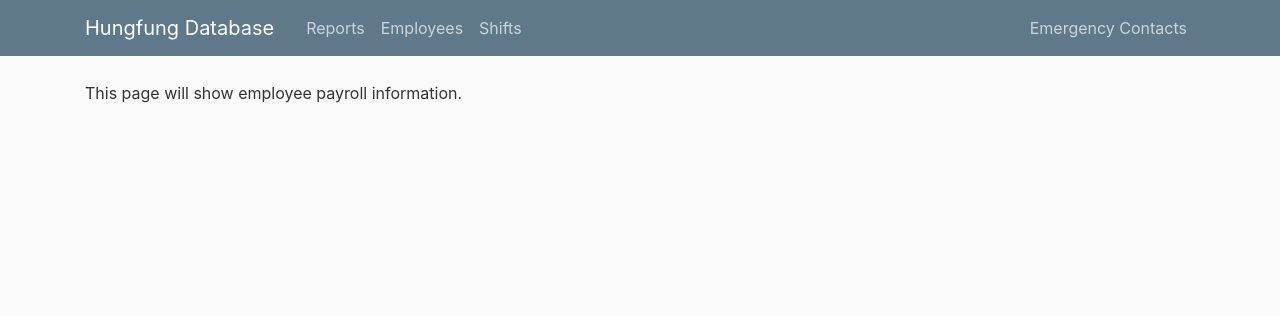
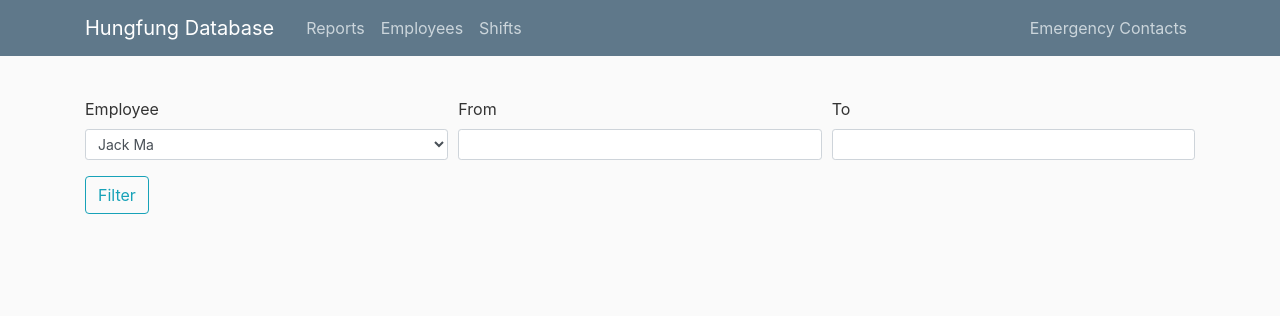
Before and after one commit to ShahramZaheri/cmpt354project, a Flask app: page /report/payroll in a window 1280 px wide. Shown: the top 316 px of the page. Run offline with Flask 2, Linux system fonts and the light colour scheme; data comes from the database, SQL or seed files in the repository; some libraries are stand-ins or nearby versions.

Commit message:
added drop down and filter text boxes to Payroll.html

```diff
--- a/flaskr/__init__.py
+++ b/flaskr/__init__.py
@@ -4,7 +4,7 @@ from datetime import datetime
 
 
 from flask import Flask, render_template, url_for, flash, redirect, request
-from forms import NewEmployeeForm, update_employee_info_form, remove_employee_form
+from forms import NewEmployeeForm, update_employee_info_form, remove_employee_form, PayrollForm
 
 
 
@@ -169,8 +169,24 @@ def create_app(test_config=None):
 
         @app.route('/report/payroll', methods=['GET', 'POST'])
         def payroll():
-                #form=NewEmployeeForm()
-                return render_template('payroll.html')
+                form = PayrollForm()
+                conn = sqlite3.connect("instance/flaskr.sqlite")
+                conn.row_factory = dict_factory
+                cur = conn.cursor()
+
+                # Populate drop down dynamically
+                cur.execute(''' SELECT EmployeeID, Fname, Lname FROM Employee''')
+                employees = cur.fetchall()
+                employees_list=[(employee['Fname'] + " " + employee['Lname']) for employee in employees]
+                form.employee_filter.choices = employees_list
+                if form.validate_on_submit():
+
+
+                        conn.commit()
+                        cur.close()
+
+                        return redirect(url_for('payroll'))
+                return render_template('payroll.html', form = form)
 
 
         @app.route('/report/tax', methods=['GET', 'POST'])
@@ -194,7 +210,7 @@ def create_app(test_config=None):
                 connection.row_factory = dict_factory
                 cur = connection.cursor()
 
-                # get distinct employee id to create tables
+                # get emergency contact info
                 cur.execute('''
                                 SELECT EC.ContactName, EC.PhoneNumber,
                                 EC.Relation, E.Fname, E.Lname
--- a/flaskr/templates/payroll.html
+++ b/flaskr/templates/payroll.html
@@ -1,5 +1,65 @@
 {% extends "layout.html" %}
 {% block content %}
 
-<p>This page will show employee payroll information.</p>
+<form method="POST" action="">
+        {{ form.hidden_tag() }}
+        <fieldset class="form-group">
+        </fieldset>
+
+        <div class="form-row">
+
+                <!-- Employee Dropdown  -->
+                <div class="form-group col-md-4">
+                        {{ form.employee_filter.label(class="form-control-label") }}
+
+                        {% if form.employee_filter.errors %}
+                        {{ form.employee_filter(class="form-control form-control-sm is-invalid") }}
+                        <div class="invalid-feedback">
+                          {% for error in form.employee_filter.errors %}
+                          <span>{{ error }}</span>
+                          {% endfor %}
+                        </div>
+                        {% else %}
+                        {{ form.employee_filter(class="form-control form-control-sm") }}
+                        {% endif %}
+                </div>
+
+
+                <!-- start date to filter  -->
+                <div class=" form-group col-md-4">
+                        {{ form.start_date.label(class="form-control-label") }}
+
+                        {% if form.start_date.errors %}
+                        {{ form.start_date(class="form-control form-control-lg is-invalid") }}
+                        <div class="invalid-feedback">
+                                {% for error in form.start_date.errors %}
+                                <span>{{ error }}</span>
+                                {% endfor %}
+                        </div>
+                        {% else %}
+                        {{ form.start_date(class="form-control form-control-sm") }}
+                        {% endif %}
+                </div>
+
+                <!-- end date to filter -->
+                <div class="form-group col-md-4">
+                        {{ form.end_date.label(class="form-control-label") }}
+
+                        {% if form.end_date.errors %}
+                        {{ form.end_date(class="form-control form-control-lg is-invalid") }}
+                        <div class="invalid-feedback">
+                                {% for error in form.end_date.errors %}
+                                <span>{{ error }}</span>
+                                {% endfor %}
+                        </div>
+                        {% else %}
+                        {{ form.end_date(class="form-control form-control-sm") }}
+                        {% endif %}
+                </div>
+
+        </div>
+        <div class="form-group">
+                {{ form.submit(class="btn btn-outline-info") }}
+        </div>
+</form>
 {% endblock content %}
--- a/forms.py
+++ b/forms.py
@@ -26,6 +26,12 @@ class NewEmployeeForm(FlaskForm):
 
     submit = SubmitField('Add New Employee')
 
+class PayrollForm(FlaskForm):
+    employee_filter = SelectField('Employee', coerce=str)
+    start_date = StringField('From')
+    end_date = StringField('To')
+    submit = SubmitField('Filter')
+
 class update_employee_info_form(FlaskForm):
     employee_SIN = StringField('Social Insurance Number (SIN)', validators=[DataRequired(), Length(min=1, max=25)])
     submit = SubmitField('Find Employee')
```
